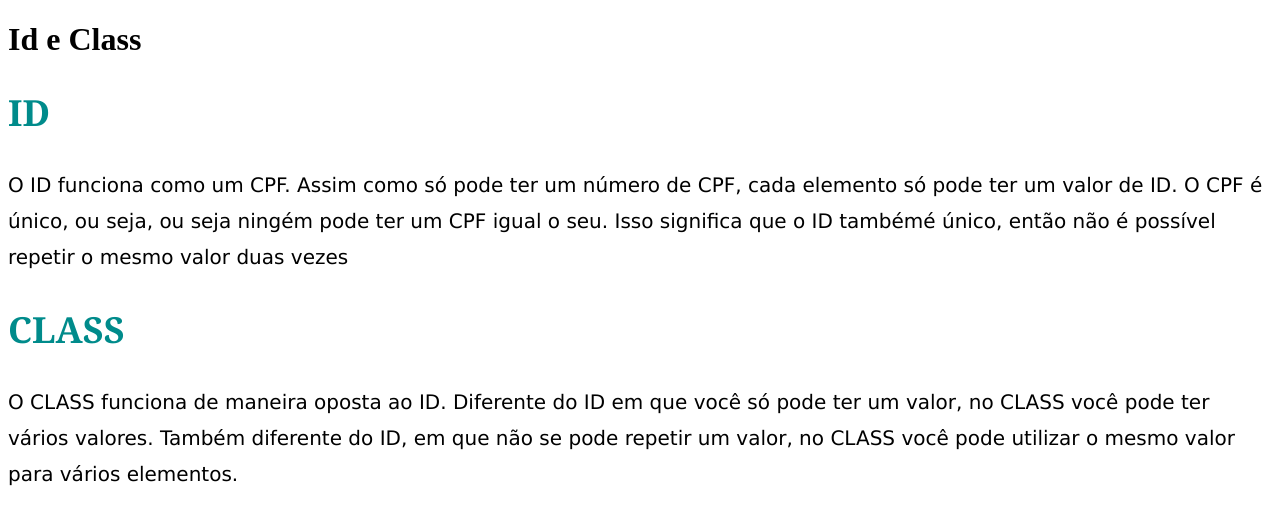
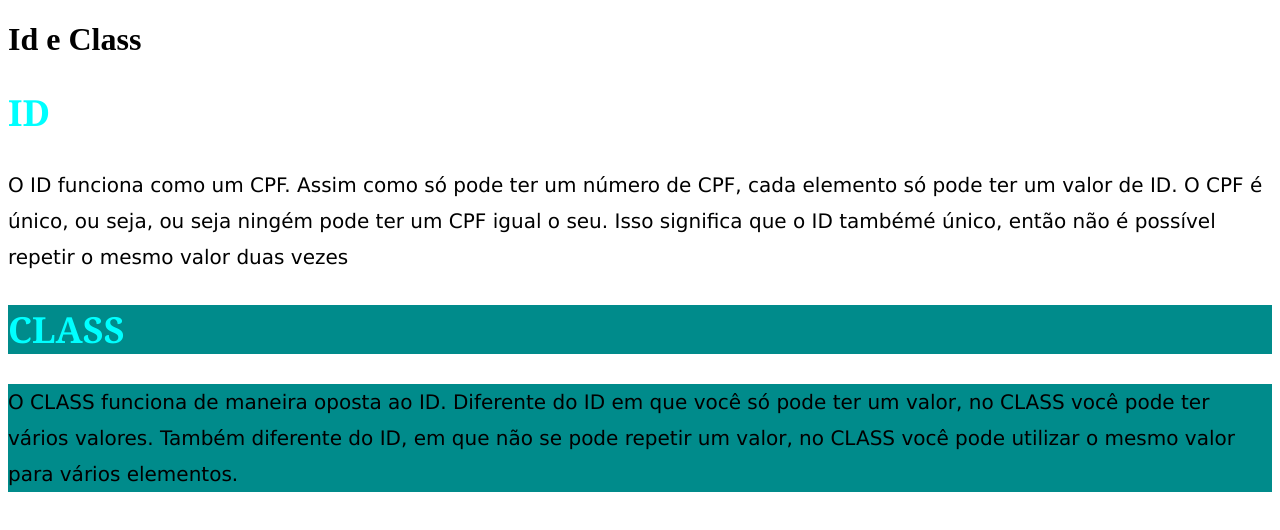
Before and after one commit to daniellefreitas23/aulas, a plain HTML site: page 4_ID_CLASS/index.html in a window 1280 px wide. Drawn offline with Linux system fonts and the light colour scheme.

Commit message:
aula dia 21/09/23

```diff
--- a/4_ID_CLASS/index.html
+++ b/4_ID_CLASS/index.html
@@ -14,8 +14,11 @@
     <h2>ID</h2>
     <p>O ID funciona como um CPF. Assim como só pode ter um número de CPF, cada elemento só pode ter um valor de ID. O CPF é único, ou seja, ou seja ningém pode ter um CPF igual o seu. Isso significa que o ID tambémé único, então não é possível repetir o mesmo valor duas vezes</p>
 
-    <h2>CLASS</h2>
-    <p>
+    <h2 class="fundo_ciano">CLASS</h2>
+
+    <p class="fundo_ciano">
         O CLASS funciona de maneira oposta ao ID. Diferente do ID em que você só pode ter um valor, no CLASS você pode ter vários valores. Também diferente do ID, em que não se pode repetir um valor, no CLASS você pode utilizar o mesmo valor para vários elementos.</p>
 </body>
+
+
 </html>
--- a/4_ID_CLASS/style.css
+++ b/4_ID_CLASS/style.css
@@ -1,6 +1,6 @@
 h2 {
     font-family: Cambria, Cochin, Georgia, Times, 'Times New Roman', serif;
-    color: darkcyan;
+    color: aqua;
     font-size: 36px;
 }
 p {
@@ -8,3 +8,8 @@ p {
     font-size: 20px;
     line-height: 36px;
 }
+
+
+.fundo_ciano {
+    background: darkcyan;
+}
```
Also changed, not shown: 3_EXTERNAL_CSS/style.css (line endings or trailing spaces).
